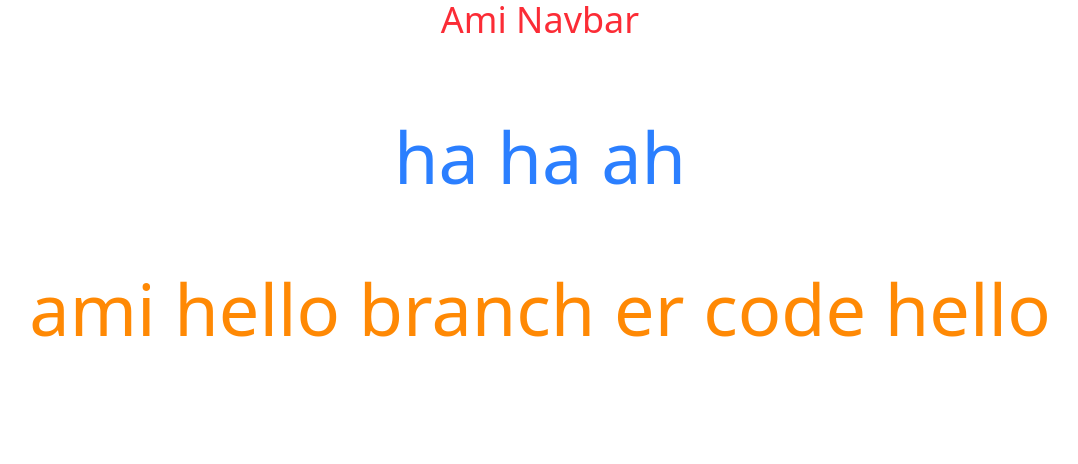
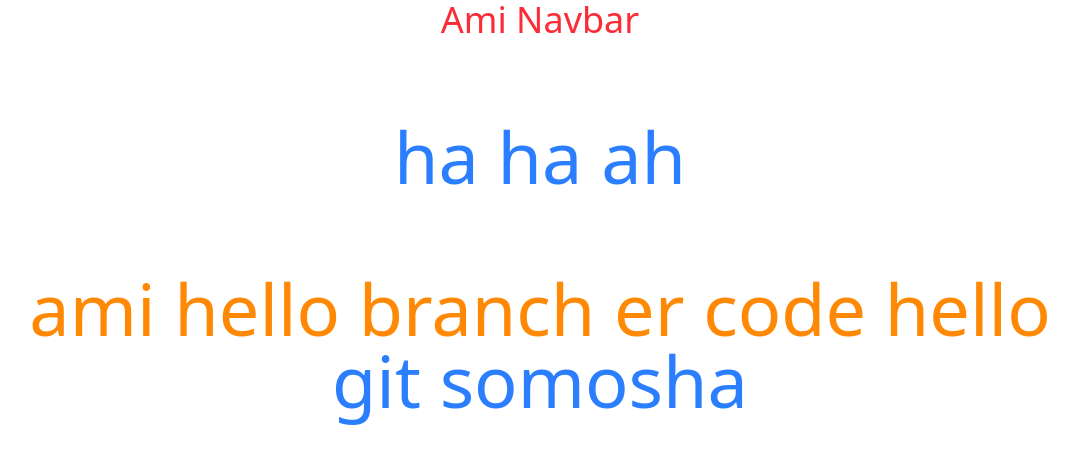
Before and after one commit to fajlerabbifahim/git-practice, a plain HTML site: page index.html in a window 1280 px wide. Shown: the whole page, without its empty margins (100-1178 px from the left). Drawn offline with nearby package versions, Linux system fonts and the light colour scheme.

Commit message:
halka change

```diff
--- a/index.html
+++ b/index.html
@@ -18,6 +18,10 @@
       <section class="mt-20 text-orange-400">
         <h1>ami hello branch er code hello</h1>
       </section>
+      <!-- hello bro -->
+      <section>
+        <h1>git somosha</h1>
+      </section>
     </main>
   </body>
 </html>
```
